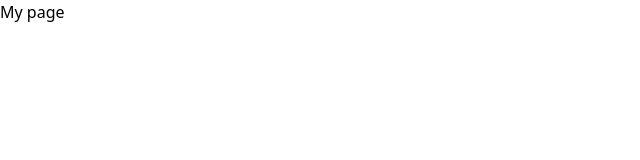
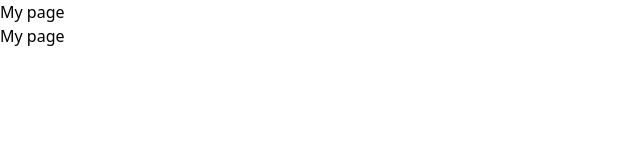
Before and after one commit to Initial-Dev/Project-S13, a Next.js app: page / in a window 1280 px wide. Shown: the top 160 px of the page, without its empty margins (0-640 px from the left). Built offline with nearby package versions, Linux system fonts and the light colour scheme.

Commit message:
test config

```diff
--- /dev/null
+++ b/src/app/hop.tsx
@@ -0,0 +1,9 @@
+export default function Hop(props: any) {
+  console.log(props);
+
+  return (
+    <div>
+      <h1>My page</h1>
+    </div>
+  );
+}
--- a/src/app/layout.tsx
+++ b/src/app/layout.tsx
@@ -3,7 +3,6 @@ import React, { StrictMode } from "react";
 
 export const metadata = {
   title: "Kameground V1",
-  description: "Play, Clip and Share !",
 };
 
 export default function RootLayout({
@@ -13,7 +12,7 @@ export default function RootLayout({
 }) {
   return (
     <StrictMode>
-      <html lang="fr">
+      <html lang="en">
         <body>{children}</body>
       </html>
     </StrictMode>
--- a/src/app/page.tsx
+++ b/src/app/page.tsx
@@ -1,7 +1,10 @@
+import Hop from "@/app/hop";
+
 export default function Page() {
-    return (
-        <div>
-            <h1>My page</h1>
-        </div>
-    );
+  return (
+    <div>
+      <h1>My page</h1>
+      <Hop test={"test"} />
+    </div>
+  );
 }
```
Also changed, not shown: tsconfig.json (+18 -4 lines), .eslintrc.json.
